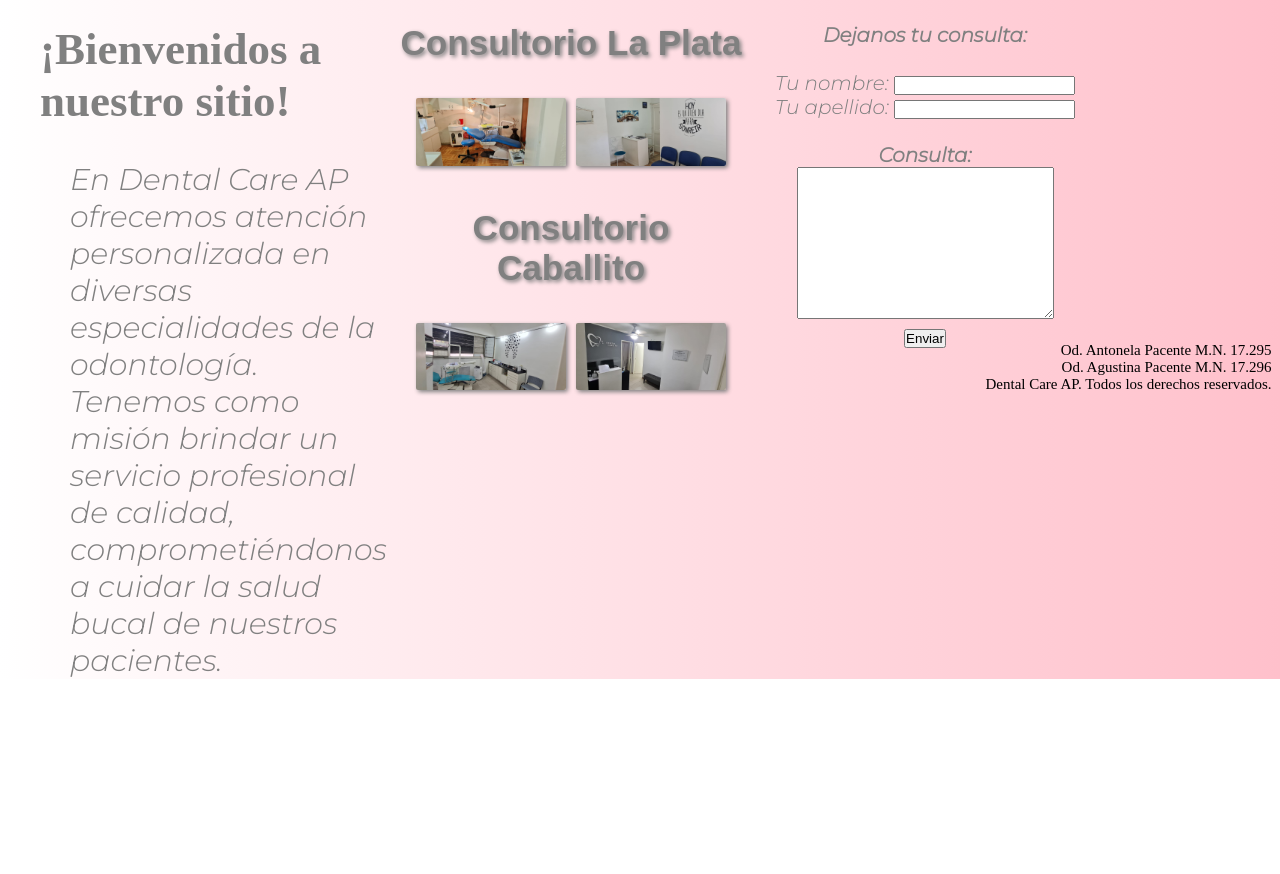
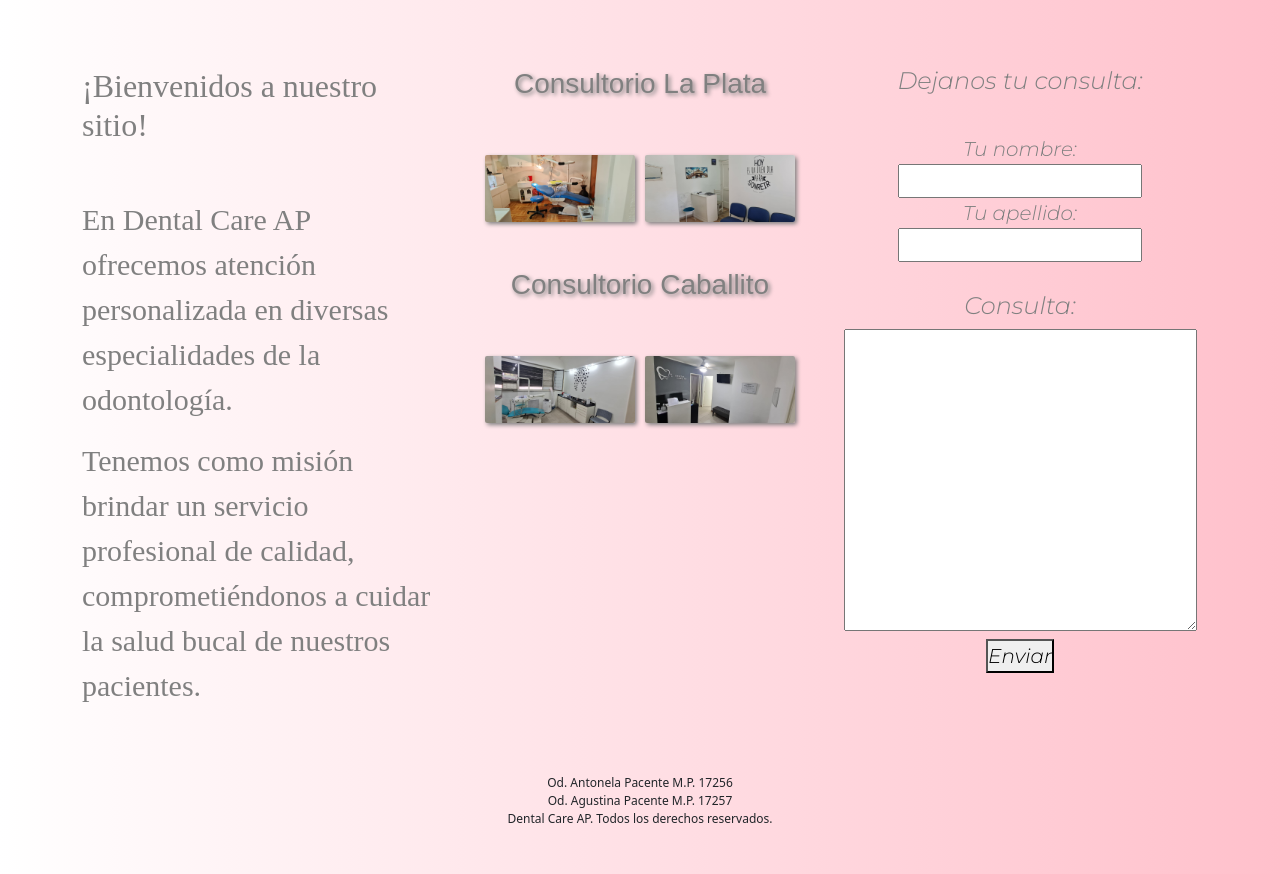
Before and after one commit to srt824/PFTorres, a plain HTML site: page PreEntrega2Torres/Proyecto1/index.html in a window 1280 px wide. Shown: the part 377-1251 px from the top of the page. Before the commit the page ends 1056 px from the top, so only its background shows below. Drawn offline with nearby package versions, Linux system fonts and the light colour scheme.

Commit message:
agregando columnas con bootstrap en las paginas index y contacto

```diff
--- a/PreEntrega2Torres/Proyecto1/index.html
+++ b/PreEntrega2Torres/Proyecto1/index.html
@@ -10,21 +10,33 @@
     <link rel="preconnect" href="https://fonts.googleapis.com">
     <link rel="preconnect" href="https://fonts.gstatic.com" crossorigin>
     <link href="https://fonts.googleapis.com/css2?family=Montserrat:ital,wght@1,300&display=swap" rel="stylesheet">
+    <link href="https://cdn.jsdelivr.net/npm/bootstrap@5.3.0-alpha1/dist/css/bootstrap.min.css" rel="stylesheet" integrity="sha384-GLhlTQ8iRABdZLl6O3oVMWSktQOp6b7In1Zl3/Jr59b6EGGoI1aFkw7cmDA6j6gD" crossorigin="anonymous">
+    <script src="https://cdn.jsdelivr.net/npm/bootstrap@5.3.0-alpha1/dist/js/bootstrap.bundle.min.js" integrity="sha384-w76AqPfDkMBDXo30jS1Sgez6pr3x5MlQ1ZAGC+nuZB+EYdgRZgiwxhTBTkF7CXvN" crossorigin="anonymous"></script>
 
 </head>
 <body>
+    <header>
         <div class="redes">
-        <h4 class="alinearTextoRedes">Nuestras redes:</h4><br>
+            <div>
+                <h4 class="alinearTextoRedes">Nuestras redes:</h4>
+            </div><br>
+                <a href="https://www.instagram.com">
                     <img class="imgInsta" src="imagenes/igLogo.jpg" alt="">
+                </a>
+                <a href="https://www.facebook.com">
                     <img class="imgFace" src="imagenes/faceLogo.jpg" alt="">
+                </a>
+                <a href="https://www.twitter.com">
                     <img class="imgTwit" src="imagenes/twitLogo.jpg" alt="">
+                </a>
                 <div class="header">
                     <img src="imagenes/logo.jpg" alt="">
                     <div class="menu">
-                    <header>
                         <nav>
                             <ul>
-                                <li><a href="index.html">Inicio</a></li>
+                                <li>
+                                    <a href="index.html">Inicio</a>
+                                </li>
                                 <li><a href="#">Tratamientos</a>
                                     <ul class="submenu">
                                         <li><a href="ortodoncia.html">Ortodoncia</a></li>
@@ -36,16 +48,17 @@
                                     <li><a href="blog.html">Blog</a></li>
                             </ul>
                         </nav>
-                     </header>
                 </div>
         </div>
-    <div>
-        <div class="title">
+    </header>
+    <div class="container">
+        <div class="row">
+            <div class="col-sm-12 col-lg-4 bienvenida">
                 <h2>¡Bienvenidos a nuestro sitio!</h2><br>
-            <p class="intro">En Dental Care AP ofrecemos atención personalizada en diversas especialidades de la odontología.</p>
-            <p class="intro">Tenemos como misión brindar un servicio profesional de calidad, comprometiéndonos a cuidar la salud bucal de nuestros pacientes.</p>
+                <p>En Dental Care AP ofrecemos atención personalizada en diversas especialidades de la odontología.</p>
+                <p>Tenemos como misión brindar un servicio profesional de calidad, comprometiéndonos a cuidar la salud bucal de nuestros pacientes.</p>
             </div>
-            <div class="consultorios">
+            <div class="col-sm-12 col-lg-4 consultorios">
                 <h3>Consultorio La Plata</h3><br>
                 <img class="imgStyle" src="imagenes/consul1.jpg" alt="">
                 <img class="imgStyle" src="imagenes/recep1.jpg" alt=""><br><br>
@@ -53,7 +66,7 @@
                 <img class="imgStyle" src="imagenes/consulcaba1.jpg" alt="">
                 <img class="imgStyle" src="imagenes/consulcaba2.jpg" alt=""><br><br>
             </div>
-            <div class="consultas">
+            <div class="col-sm-12 col-lg-4 consultas">
                 <h4>Dejanos tu consulta:</h4><br>
                 <label>Tu nombre:</label>
                 <input type="text"><br>
@@ -64,13 +77,17 @@
                 <button>Enviar</button>
             </div>
         </div>
-    <div class="foot">
+    </div>
+    <div class="container-fluid footer">
+        <div class="row">
+            <div class="col-sm-12 col-lg-12">
                 <footer>
-            Od. Antonela Pacente M.N. 17.295<br>
-            Od. Agustina Pacente M.N. 17.296<br>
-            Dental Care AP. Todos los derechos reservados.
+                    Od. Antonela Pacente M.P. 17256<br>
+                    Od. Agustina Pacente M.P. 17257<br>
+                    <p>Dental Care AP. Todos los derechos reservados.</p>
                 </footer>
             </div>
-
+        </div>
+    </div>
 </body>
 </html>
--- a/PreEntrega2Torres/Proyecto1/style.css
+++ b/PreEntrega2Torres/Proyecto1/style.css
@@ -1,12 +1,3 @@
-
-@media (min-width: 576px) and (max-width: 768px){
-    .intro{
-        margin-left: 30px;
-        text-align: center;
-    font-family: 'Montserrat', sans-serif;
-    }
-
-}
 
 *{
     margin: 0;
@@ -18,6 +9,7 @@ body{
     background-image: linear-gradient(to left, pink, white);
 }
 
+/* index.html */
 
 img{
     width: 150px;
@@ -85,7 +77,7 @@ img{
 }
 
 .menu li a:hover{
-    background-color: rgb(43, 245, 177);
+    background-color: rgb(252, 153, 169);
 }
 
 .submenu{
@@ -104,12 +96,9 @@ img{
     display: block;
 }
 
-.title{
-    width: 30%;
-    margin-left: 40px;
+.bienvenida{
     font-size: 30px;
     text-align: left;
-    float: left;
     color: grey;
     font-family:'Times New Roman', Times, serif;
 }
@@ -150,18 +139,14 @@ img{
     float: left;
     text-align: center;
     color: grey;
+    float: left;
 }
 
-.foot{
-    position: absolute;
-    width: 97%;
-    font-size: 15px;
-    bottom: 30px;
-    left: 30px;
-}
-
-.derechos{
-    text-align: right;
+.footer{
+    height: 100px;
+    margin-top: 50px;
+    font-size: 12px;
+    text-align: center;
 }
 
 /* ortodoncia.html*/
@@ -325,7 +310,7 @@ img{
 
 /* contacto.html */
 
-#contacto{
+.contacto{
     display: flex;
     justify-content: space-around;
     font-size: 20px;
```
Also changed, not shown: PreEntrega2Torres/Proyecto1/blog.html (+12 -2 lines), PreEntrega2Torres/Proyecto1/contacto.html (+21 -8 lines), PreEntrega2Torres/Proyecto1/implantologia.html (+11 -0 lines), PreEntrega2Torres/Proyecto1/odGeneral.html (+3 -1 lines), PreEntrega2Torres/Proyecto1/ortodoncia.html (+1 -1 lines). Lines whose indentation alone changed are shown as unchanged.
